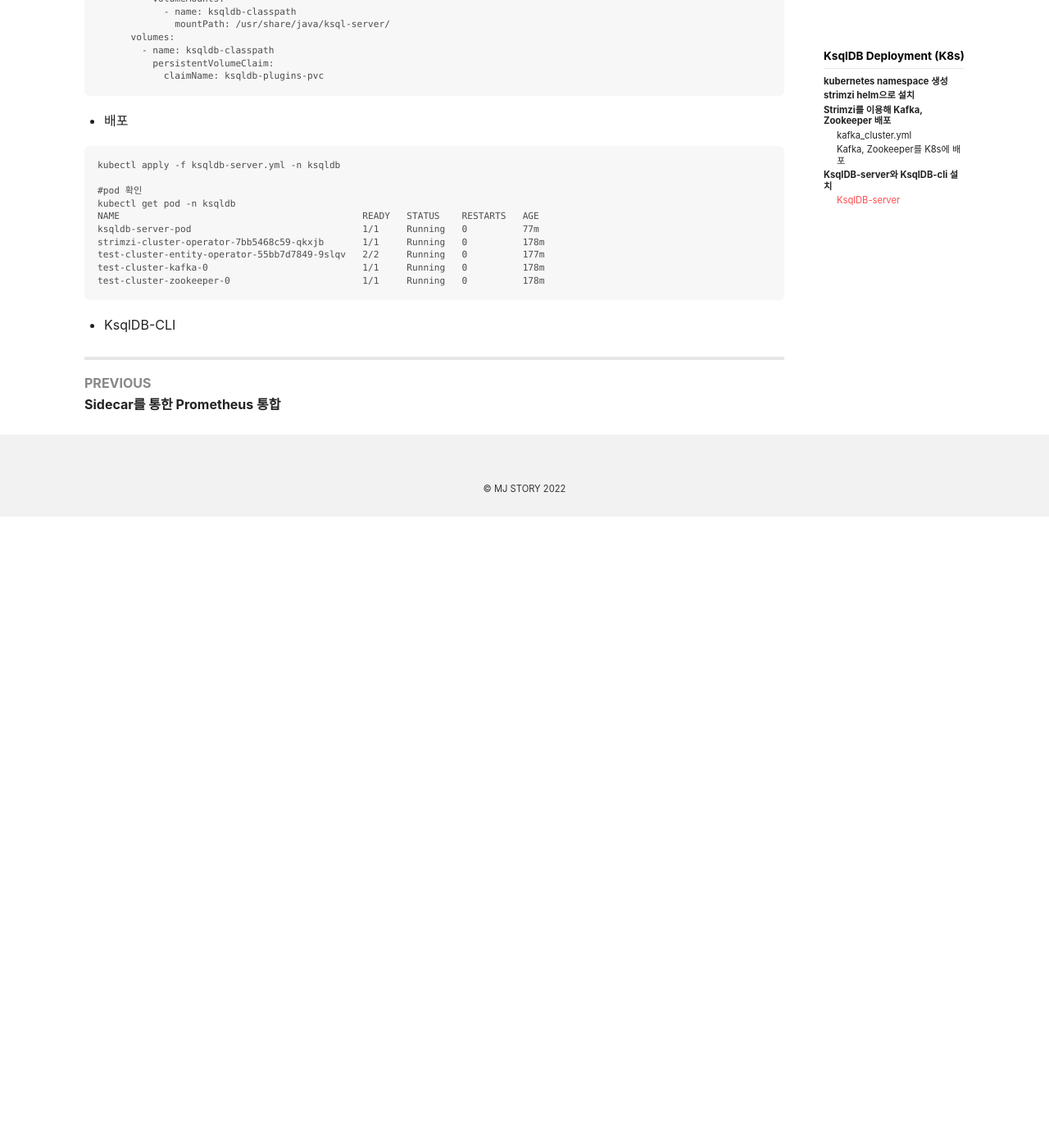
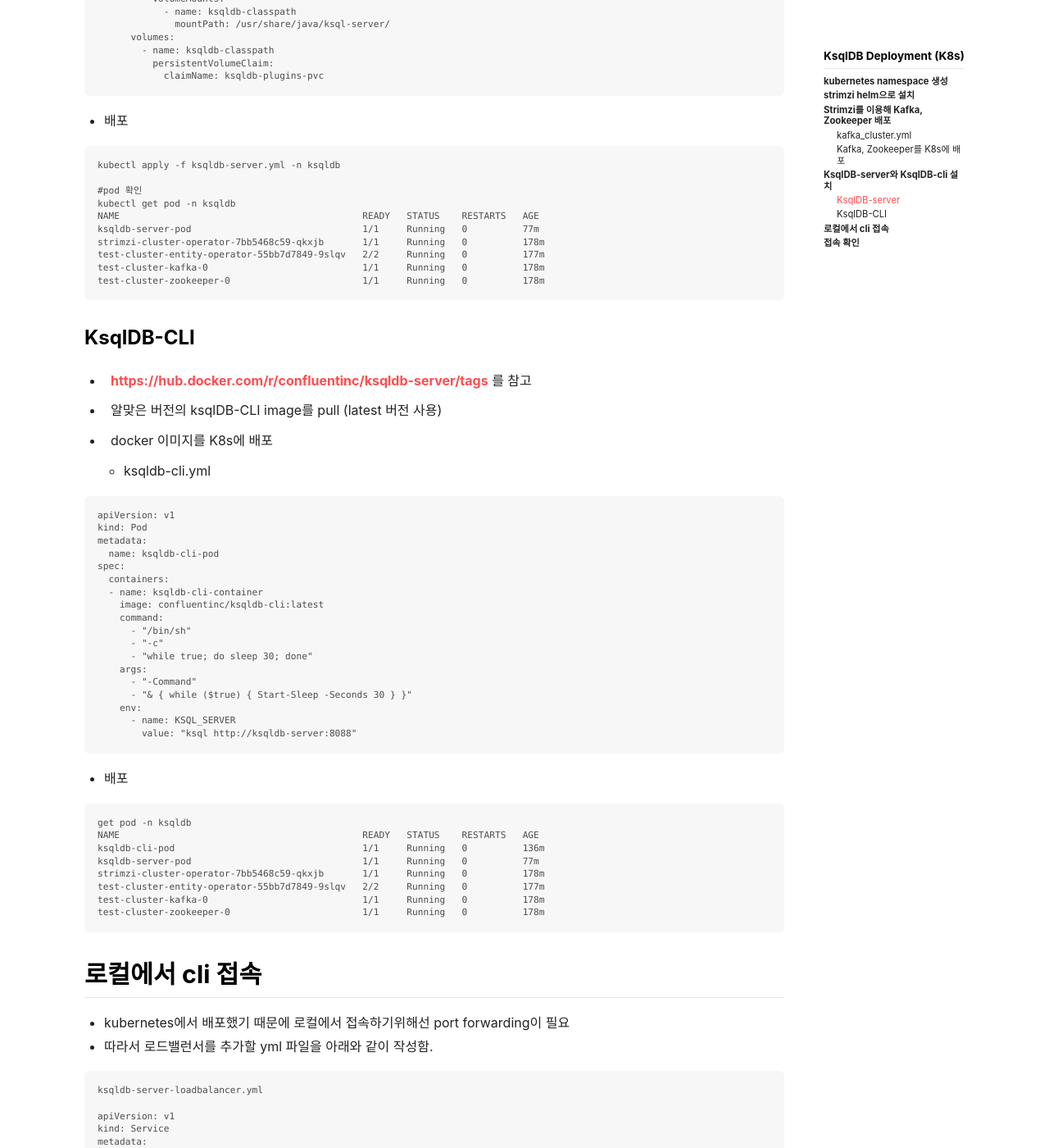
Before and after one commit to cloudnine-mj/cloudnine-mj.github.io, a Jekyll site: the page built from _posts/2024-04-01-KsqlDB Deployment (K8s).md, in a window 1280 px wide and 1400 px high, scrolled down 3256 px. Shown: the whole window at 82% size. Built offline with Jekyll 4.4.1, drawn with Linux system fonts in a browser that asks for light colours; nearby versions of some CDN libraries; before the commit the page ends 3886 px from its top, so only the background shows below that; some of the changed text lies outside the part shown.

Commit message:
ksqldb deployment5

````diff
--- a/_posts/2024-04-01-KsqlDB Deployment (K8s).md
+++ b/_posts/2024-04-01-KsqlDB Deployment (K8s).md
@@ -131,7 +131,7 @@ docker pull confluentinc/ksqldb-server:latest
 	* ksqldb-server.yml
 
 ```
-	apiVersion: apps/v1
+apiVersion: apps/v1
 kind: Deployment
 metadata:
   name: ksqldb-server-pod
@@ -195,4 +195,87 @@ test-cluster-kafka-0                            1/1     Running   0          178
 test-cluster-zookeeper-0                        1/1     Running   0          178m
 ```
 
-* KsqlDB-CLI
+### KsqlDB-CLI
+
+*  [https://hub.docker.com/r/confluentinc/ksqldb-server/tags](https://hub.docker.com/r/confluentinc/ksqldb-server/tags) 를 참고
+
+* 알맞은 버전의 ksqlDB-CLI image를 pull (latest 버전 사용)
+
+* docker 이미지를 K8s에 배포
+
+	* ksqldb-cli.yml
+
+```
+apiVersion: v1
+kind: Pod
+metadata:
+  name: ksqldb-cli-pod
+spec:
+  containers:
+  - name: ksqldb-cli-container
+    image: confluentinc/ksqldb-cli:latest
+    command:
+      - "/bin/sh"
+      - "-c"
+      - "while true; do sleep 30; done"
+    args:
+      - "-Command"
+      - "& { while ($true) { Start-Sleep -Seconds 30 } }"
+    env:
+      - name: KSQL_SERVER
+        value: "ksql http://ksqldb-server:8088"
+```
+
+* 배포
+
+```
+get pod -n ksqldb
+NAME                                            READY   STATUS    RESTARTS   AGE
+ksqldb-cli-pod                                  1/1     Running   0          136m
+ksqldb-server-pod                               1/1     Running   0          77m
+strimzi-cluster-operator-7bb5468c59-qkxjb       1/1     Running   0          178m
+test-cluster-entity-operator-55bb7d7849-9slqv   2/2     Running   0          177m
+test-cluster-kafka-0                            1/1     Running   0          178m
+test-cluster-zookeeper-0                        1/1     Running   0          178m
+```
+
+## 로컬에서 cli 접속
+
+* kubernetes에서 배포했기 때문에 로컬에서 접속하기위해선 port forwarding이 필요
+* 따라서 로드밸런서를 추가할 yml 파일을 아래와 같이 작성함.
+
+```
+ksqldb-server-loadbalancer.yml
+
+apiVersion: v1
+kind: Service
+metadata:
+  name: ksqldb-server-service
+spec:
+  selector:
+    app: ksqldb-server  #ksqldb-server.yml의 label과 일치해야함
+  ports:
+    - protocol: TCP
+      port: 8088
+      targetPort: 8088
+  type: LoadBalancer
+```
+
+* port-forwarding
+
+```
+kubectl port-forward service/ksqldb-server-service 8088:8088 -n ksqldb
+Forwarding from 127.0.0.1:8088 -> 8088
+```
+
+
+## 접속 확인
+
+* 웹브라우저로 cluster 상태 확인 http://127.0.0.1:8088/info
+
+* CLI 접속
+
+```
+kubectl exec -it ksqldb-cli-pod -n ksqldb -- /bin/bash
+```
+	* ksql http://ksqldb-server-service:8088  ← 서비스 이름:port로 접속해야함
````
